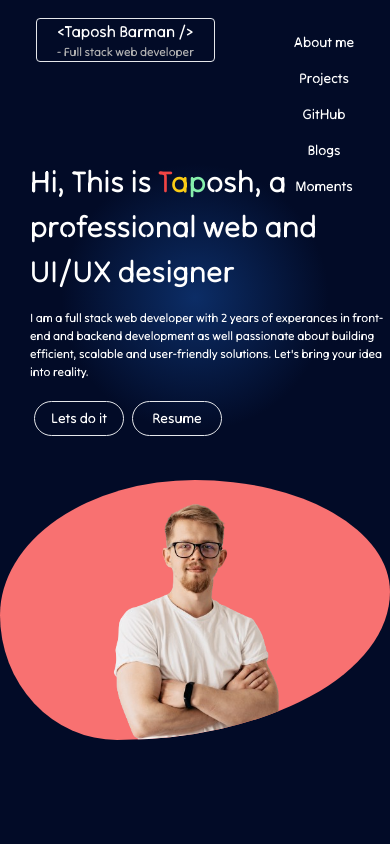
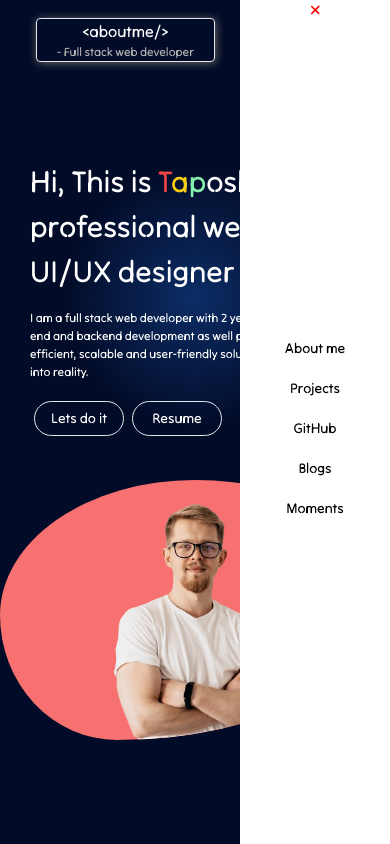
Before and after one commit to Taposh321/Portfolio, a React (Vite) app: page /aboutme in a window 390 px wide. Built offline with nearby package versions, Linux system fonts and the light colour scheme.

Commit message:
typing text added

```diff
--- a/src/components/aboutMe/NavBar.jsx
+++ b/src/components/aboutMe/NavBar.jsx
@@ -10,8 +10,8 @@ import {Link ,useLocation} from "react-router-dom"
 const ListItem = ({ item, isActive, handleMouseEnter, handleMouseLeave }) => {
   return (
     <>
-    <div className='flex flex-col  '>
-    <div className='relative link overflow-hidden py-1 min-w-[100px] my-1 text-sm  cursor-pointer text-center'
+    <div className='flex flex-col mt-3'>
+    <div className='relative link overflow-hidden py-1 min-w-[100px]  text-sm  cursor-pointer text-center'
      onMouseEnter={() => handleMouseEnter(item)}
      onMouseLeave={handleMouseLeave}>
 
@@ -33,50 +33,109 @@ const ListItem = ({ item, isActive, handleMouseEnter, handleMouseLeave }) => {
   );
 };
 
+function Typing({content,speed}){
+const[index,setIndex]=useState(0);
+const [displayContent,setDisplayContent]= useState('');
+
+
+useEffect(()=>{
+  if( index<content.length){
+    const timeOut = setTimeout(()=>{
+      setIndex((index)=>index+1)
+
+    },speed);
+    return () => clearTimeout(timeOut);
+    }
+},[index,content])
+
+useEffect(() => {
+  setDisplayContent(content.slice(0,index)
+  );
+}, [index, content]);
+
+return(<>
+<span>
+{displayContent}
+</span>
+</>)
+}
+
+// function Typing({ content, speed }) {
+//   const [index, setIndex] = useState(0);
+//   const [displayContent, setDisplayContent] = useState('');
+
+//   useEffect(() => {
+//     if (index < content.length) {
+//       const timeOut = setTimeout(() => {
+//         setIndex(index + 1);
+//       }, speed);
+
+//       return () => clearTimeout(timeOut); // Cleanup function to clear timeout
+//     }
+//   }, [index, content, speed]);
+
+//   useEffect(() => {
+//     setDisplayContent(content.slice(0, index));
+//   }, [index, content]);
+
+//   return (
+//     <span>
+//       {displayContent}
+//     </span>
+//   );
+// }
+
+
  function NavBar(){
     const [activeItem, setActiveItem] = useState("Aboutme");
-const currentPath=useLocation().pathname.replace('/','')
+    const currentPath=useLocation().pathname.replace('/','')
     const modelStates = useSelector((states)=> states.model);
     const dispatch = useDispatch()
 
 const openSlider=()=>{
+
  dispatch(open())
- console.log(modelStates)
 }
 const closeSlider=()=>{
+
   dispatch(close())
+
 }
-
-    const handleMouseEnter = (item) => {
+const handleMouseEnter = (item) => {
       setActiveItem(item);
     };
-
-
-     const handleMouseLeave = () => {
+ const handleMouseLeave = () => {
       setActiveItem(false)
-      // Do nothing if there's already an active item
-      // Reset the activeItem state only if there's no other item active
     };
 
         const items = ['About me','Projects','GitHub','Blogs','Moments'];
    return (
 <>
-
 <div className="navLinks relative p-4 h-[80px]
    row-start-1 row-end-3  w-full col-span-12  font-light flex   justify-end items-center  " >
-<div className='mr-auto border rounded flex flex-col
+
+<div className='logo mr-auto border rounded flex flex-col
  justify-around items-center ml-[20px] px-5 text-white '>
 
-  <div className="name">&lt;Taposh Barman /&gt; </div>
+  <div className="name">&lt;{<Typing content={currentPath} speed={100} />}/&gt; </div>
   <div className="profession text-[#b3b3b3] " style={{fontSize:"12px"}}> - Full stack web developer</div>
  {currentPath=="Aboutme" ||currentPath=="" ? <Snowfall numFlakes={10} isActive={0}/> :""}
 </div>
+
+<div onClick={openSlider} className='px-5 md:hidden'>{
+       <FontAwesomeIcon icon={faBars} size="xl" style={{color:"white"}}  />
+ }</div>
+
   <div className={`flex modelBox
-    md:relative  absolute
+   md:relative fixed md:p-0 w-[150px] bg-white transition-all  md:transition-none md:bg-transparent text-black h-screen
    z-10 min-w-[100px] justify-center
-    items-center md:w-auto md:h-auto
-     top-[30%]  md:top-0
-      text-sm font-mono md:mr-[30px] flex-col md:flex-row text-white `}>
+  ${modelStates[0].status}  md:right-0
+    items-center md:w-auto md:h-auto top-0
+      text-sm font-mono md:mr-[30px] flex-col md:flex-row md:text-white `}>
+
+    <div onClick={closeSlider} className='top-0 absolute  text-center md:hidden'>
+       <FontAwesomeIcon icon={faClose} style={{color:"red"}}  /> </div>
+
     {items.map(
       (item) => (
       <ListItem
@@ -89,6 +148,7 @@ const closeSlider=()=>{
 
     ))
     }
+
   </div>
 </div>
 </>
--- a/src/components/projects/projects.jsx
+++ b/src/components/projects/projects.jsx
@@ -5,26 +5,25 @@ import {faCheckCircle} from '@fortawesome/free-solid-svg-icons';
 
 
 function Project({img,features,type}){
-const [status,setStatus]=useState("hidden");
+const [status,setStatus]=useState(0);
 
     const Overlay=({s})=>{
       return(
         <>
-        <div className={`overlay ${s} absolute w-full h-full justify-center
+        <div className={`overlay absolute w-full h-full flex justify-center
         items-center bg-[rgba(100,100,100,.5)]`}>
 < Button text={"View full"}/>
 < Button text={"Live Demo"}/>
-
         </div>
         </>
       )
     }
 
 const handler=()=>{
-    setStatus("flex")
+    setStatus(1)
 }
 const handler2=()=>{
-    setStatus("hidden")
+    setStatus(0)
 
 }
 
--- a/src/features/model/modelSlice.js
+++ b/src/features/model/modelSlice.js
@@ -2,7 +2,7 @@ import { createSlice } from "@reduxjs/toolkit";
 
 const initialState=[
 {
-status:0
+status:'right-0'
 }
 ]
 
@@ -12,13 +12,13 @@ name:"model",
 initialState,
 reducers:{
     open:(state,action)=>{
-if(state[0].status==0){
-    state[0].status=1
+if(state[0].status=='right-[-100%]'){
+    state[0].status='right-0'
 }
     },
     close:(state,action)=>{
-        if(state[0].status==1){
-            state[0].status=0
+        if(state[0].status=='right-0'){
+            state[0].status='right-[-100%]'
         }
             },
 
--- a/src/tailwind/output/index.css
+++ b/src/tailwind/output/index.css
@@ -229,6 +229,17 @@ align-items: center;
     transform-origin: center;
 
 }
+.overlay{
+    transition: all .5s;
+    opacity: 0;
+}
+.img > .overlay:hover{
+    opacity: 1;
+}
 .card {
-    box-shadow: 1px 1px 10px rgb(100, 99, 101);
+    box-shadow: 1px 1px 5px rgb(100, 99, 101);
 }
+.logo{
+ box-shadow: 1px 1px 10px rgb(105, 105, 106);
+
+}
```
Also changed, not shown: src/components/aboutMe/aboutMe.jsx (line endings or trailing spaces), src/tailwind/output/tailwind.css.
